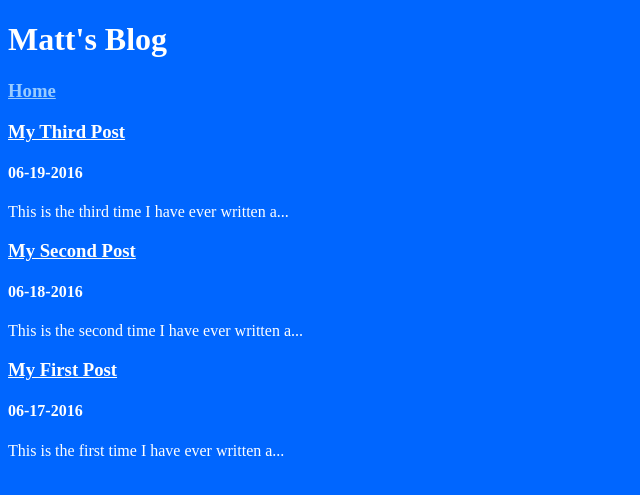
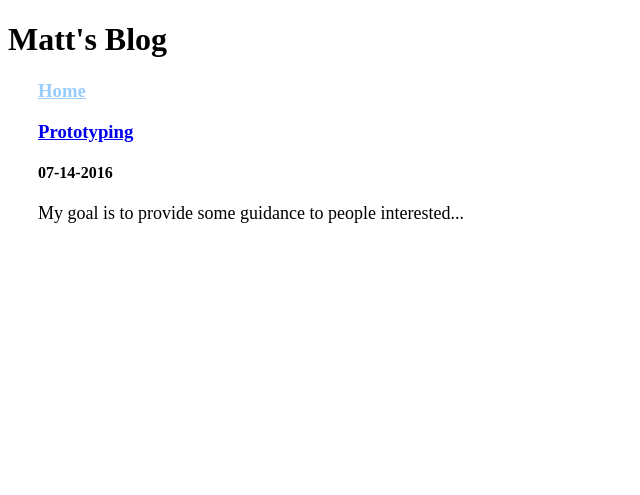
Before and after one commit to matthewrpacker/matthewrpacker.github.io, a Jekyll site: the page built from index.html, in a window 1280 px wide. Shown: the top 495 px of the page, without its empty margins (0-640 px from the left). Built offline with Jekyll 4.4.1, drawn with Linux system fonts in a browser that asks for light colours.

Commit message:
Remove example posts and add community post

```diff
--- a/_posts/2016-06-17-my-first-post.html
+++ /dev/null
@@ -1,20 +0,0 @@
----
-title: My First Post
-layout: post
-date: 2016-06-17
----
-
-<p>This is the first time I have ever written a blog post.</p>
-
-<p>Here is a picture of the golf course that I play at each Tuesday:</p>
-<h4>Springhill Golf Course</h4>
-
-<img id="golf-courses"
-src="http://www.golfcolorado.com/courses/image/preview/45037.jpg"
-alt="picture of a golf course in Colorado">
-
-<p><strong>Course Contact:</strong><br>
-  Springhill Golf Course<br>800 Telluride St<br>
-  Aurora, Colorado 80011<br>303-739-6854</p>
-
-  <p>Thanks for checking out my first blog post!</p>
--- a/_posts/2016-06-18-my-second-post.html
+++ /dev/null
@@ -1,20 +0,0 @@
----
-title: My Second Post
-layout: post
-date: 2016-06-18
----
-
-<p>This is the second time I have ever written a blog post.</p>
-
-<p>Here is a picture of another golf course that I play at frequently:</p>
-<h4>Overland Park Golf Course</h4>
-
-<img id="golf-courses"
-src="http://svcdn.simpleviewinc.com/v3/cache/www_denver_org/E8D92DB90B7401765A0B1E8D72580244.jpg"
-alt="picture of a golf course in Colorado">
-
-<p><strong>Course Contact:</strong><br>
-  Overland Park Golf Course<br>1801 S. Huron St.<br>
-  Denver, CO 80223<br>720-865-0430</p>
-
-<p>Thanks for checking out my second blog post!</p>
--- a/_posts/2016-06-19-my-third-post.html
+++ /dev/null
@@ -1,21 +0,0 @@
----
-title: My Third Post
-layout: post
-date: 2016-06-19
----
-
-<p>This is the third time I have ever written a blog post.</p>
-
-<p>Here is a picture of a golf course that I play at sometimes:</p>
-<h4>Broken Tee Golf Course</h4>
-
-<img id="golf-courses"
-src="http://cdn.cybergolf.com/images/666/Broken-Tee-GC-Hole-4.jpg"
-alt="picture of a golf course in Colorado">
-
-<p><strong>Course Contact:</strong><br>
-  Broken Tee Golf Course<br>2101 W. Oxford Ave<br>
-  Englewood, CO 80110<br>303-762-2670</p>
-
-
-  <p>Thanks for checking out my third blog post!</p>
--- /dev/null
+++ b/_posts/2016-07-14-prototyping.html
@@ -0,0 +1,72 @@
+---
+title: Prototyping
+layout: post
+date: 2016-07-14
+---
+  <p>
+    My goal is to provide some guidance to people interested in prototyping their
+    new app idea.  Throughout this post, I will identify useful tactics, concepts,
+    and resources.  This is in no way comprehensive, but hopefully it gets you
+    started.  Below are some of the topics that I will cover.
+  </p>
+  <ul>
+    <li>Why Prototyping is Important</li>
+    <li>Minimum Viable Product (MVP)</li>
+    <li>Testing (Alpha and Beta)</li>
+    <li>Business Model Canvas</li>
+  </ul>
+
+<h3>Why Prototyping is Important</h3>
+<p>
+  Prototyping allows developers to bring their idea to life.  Many times, people
+  hesitate to release a usable version of their idea until everything is perfect.
+  However, developing a usable product or service is the only way for us to learn.  If
+  you have a spare hour, and I highly recommend the
+  <a href="https://developer.apple.com/videos/play/wwdc2014/223/">Fake It Till You Make It</a> talk.
+  This talk discusses and demonstrates Apple's prototyping process, and took place in 2014 at
+  the Worldwide Developers Conference (WWDC).  You may need to use Safari to view
+  the video...
+</p>
+
+<h3>Minimum Viable Product (MVP)</h3>
+<p>
+  The MVP is usually the first iteration of a new product.  Basically, the MVP
+  answers this question: How can we learn the most about our product, and customers,
+  with the least amount of effort?  The MVP gives us a chance to
+  prove our value proposition.  Sometimes people have found a solution to
+  a problem that no one has.  The MVP helps us avoid going down that path too long.
+  Take your original idea, with all of its features, and refactor it to the most basic form.
+  Although we are aiming for simplicity, it is important that the MVP still
+  communicates the intended value of the product.
+</p>
+
+<h3>Testing (Alpha and Beta)</h3>
+<p>
+  Now that we have our MVP, we want to test it.  Testing allows us to learn more about the
+  product and the people that use the product.  After gaining feedback from our testing, we restart the cycle; Prototype - MVP
+  - Testing.  Maybe we learned that no one understands our value proposition, or possibly everyone
+  mentioned that "this" feature would make the product so much better.  Without testing,
+  we can't benefit from user feedback and move forward with confidence.
+</p>
+
+<p>
+  Testing can be split into two groups, Alpha and Beta.  You can think of Alpha as internal testing and
+  Beta as external testing.  Commonly, Alpha testing is performed by people internal to the
+  company (e.g. engineers, designers, and managers).  This gives us the benefit of feedback
+  in a controlled environment.  Beta testing is usually done after we have gone through many
+  iterations of the product development, and feel that we are ready to introduce it to the public.
+</p>
+
+<h3>Business Model Canvas</h3>
+<p>
+  The <a href="http://www.businessmodelgeneration.com/downloads/business_model_canvas_poster.pdf ">Business Model Canvas</a>
+   (BMC) is a framework used for developing a new
+  product/service/business and for analyzing existing products/services/
+  businesses.  The framework helps people flesh out their initial concept and
+  develop a workable business model.  The framework contains nine
+  boxes: Key Partners, Key Activities, Key Resources, Value Propositions,
+  Customer Relationships, Channels, Customer Segments, Cost Structure, and
+  Revenue Streams.  I found the best way to use this framework is to simply
+  draw it out on a whiteboard and add post-it notes to each of the boxes.  This
+  framework should help you analyze your product or service from different perspectives.
+</p>
--- a/css/styles.css
+++ b/css/styles.css
@@ -2,22 +2,16 @@
   height: 400px;
 }
 
-body {
-  background-color: rgb(0, 102, 255)
+.home-button{
+  color: rgb(153, 204, 255);
+  padding-left: 30px
 }
 
-h1,h2,h3,h4,p{
-  color: white
+.container{
+  max-width: 800px;
+  padding-left: 30px
 }
 
-a {
-  color: white
+p, li {
+  font-size: 18px;
 }
-
-img {
-
-}
-
-.home-button{
-  color: rgb(153, 204, 255)
-}
```
Also changed, not shown: 3 other files.
